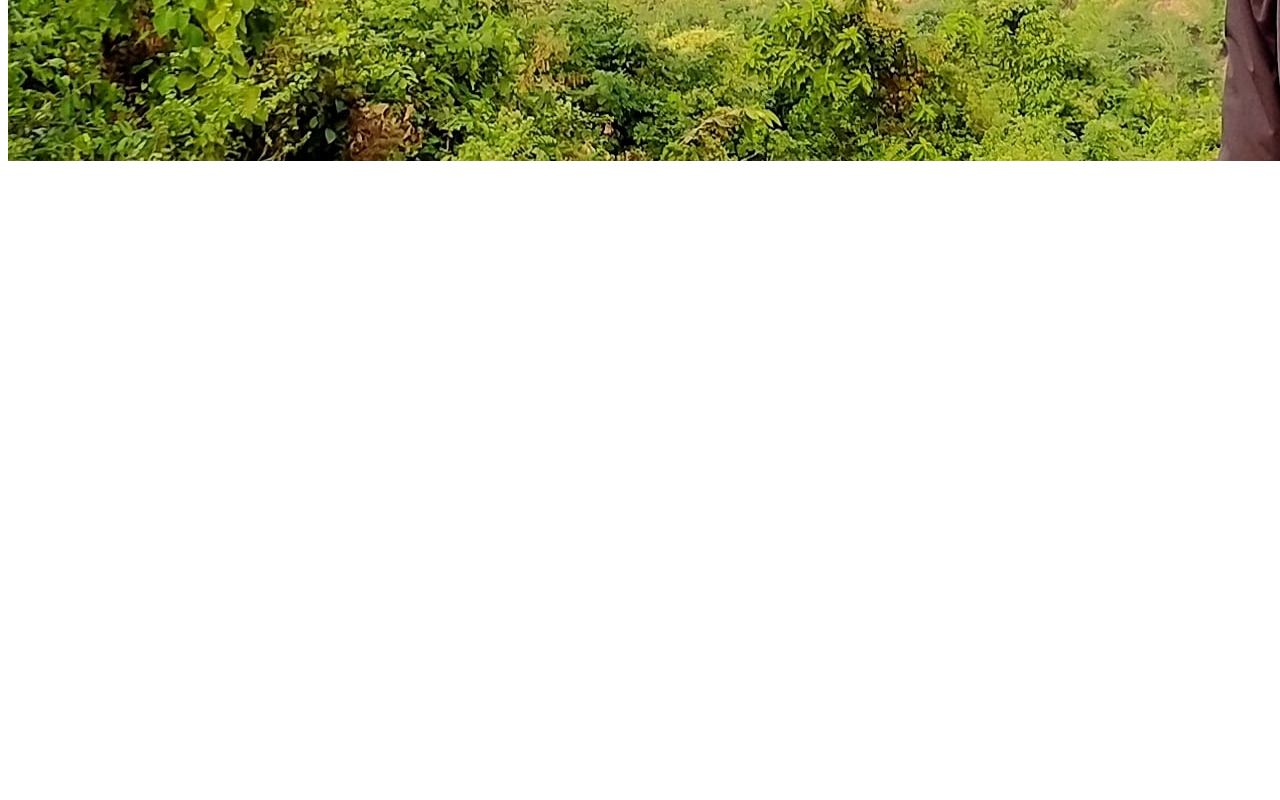
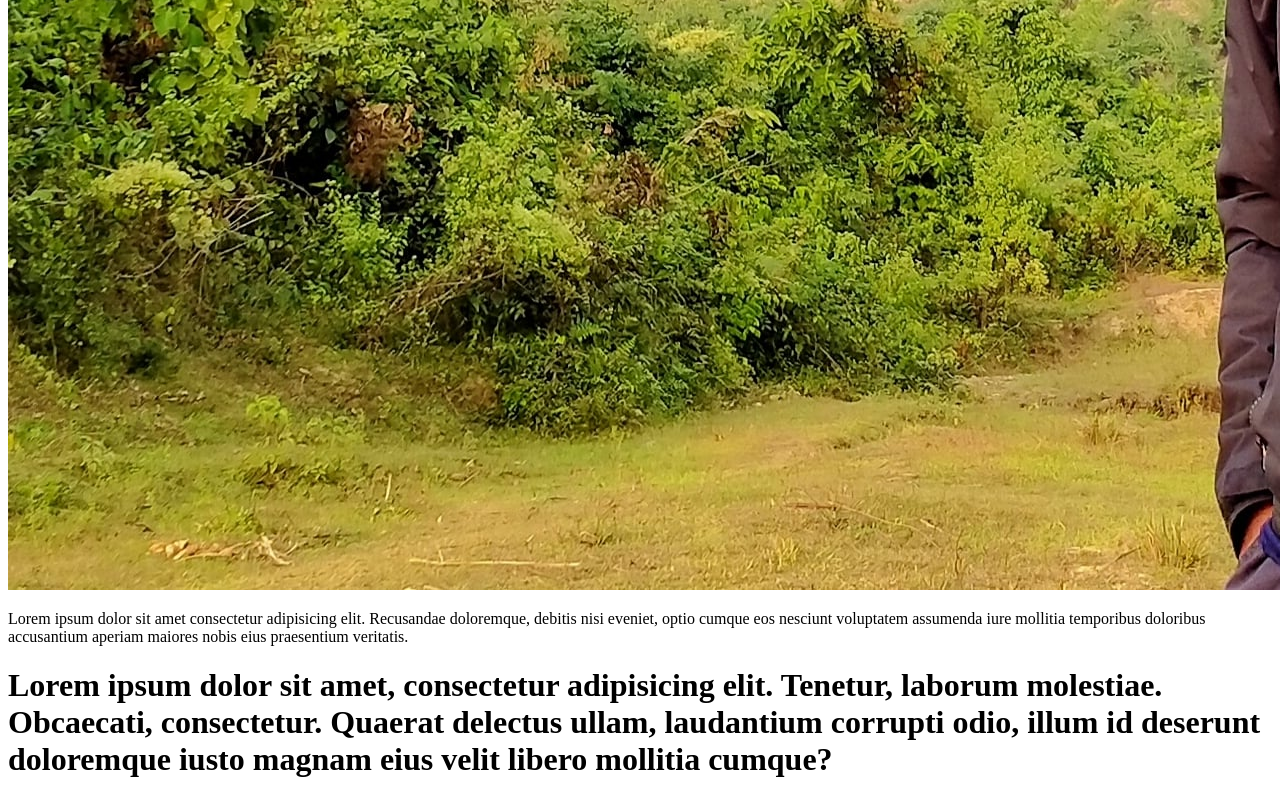
Before and after one commit to badhon-mostafiz/advance-git-third-ripo, a plain HTML site: page index.html in a window 1280 px wide. Shown: the part 1618-2418 px from the top of the page. Before the commit the page ends 2220 px from the top, so only its background shows below. Drawn offline with Linux system fonts and the light colour scheme.

Commit message:
from main

```diff
--- a/index.html
+++ b/index.html
@@ -10,5 +10,7 @@
     <h1>Lorem ipsum dolor, sit amet consectetur adipisicing elit. Fugit deserunt quia rem ipsum architecto, natus dolor vero, ab quam dolore voluptatem! Natus nam atque ex porro, reiciendis quo suscipit consequuntur?</h1>
     <p>Lorem ipsum dolor sit amet consectetur adipisicing elit. Veritatis neque earum tempora, quos minus ad ipsam modi ab, hic soluta laborum, sunt commodi numquam animi quaerat dicta esse aut aspernatur.</p>
     <img src="IMG_20201204_224430_779.jpg" alt="an image">
+    <p>Lorem ipsum dolor sit amet consectetur adipisicing elit. Recusandae doloremque, debitis nisi eveniet, optio cumque eos nesciunt voluptatem assumenda iure mollitia temporibus doloribus accusantium aperiam maiores nobis eius praesentium veritatis.</p>
+    <h1>Lorem ipsum dolor sit amet, consectetur adipisicing elit. Tenetur, laborum molestiae. Obcaecati, consectetur. Quaerat delectus ullam, laudantium corrupti odio, illum id deserunt doloremque iusto magnam eius velit libero mollitia cumque?</h1>
 </body>
 </html>
```
